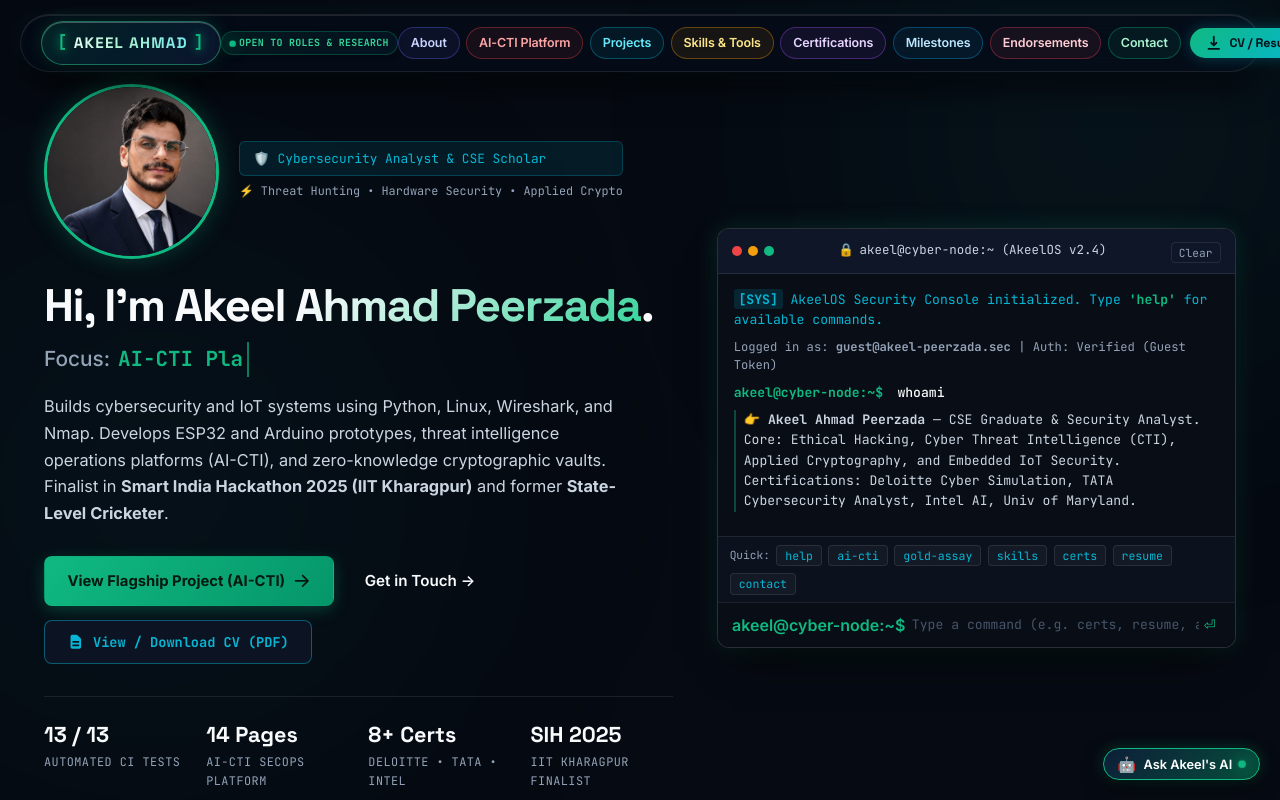
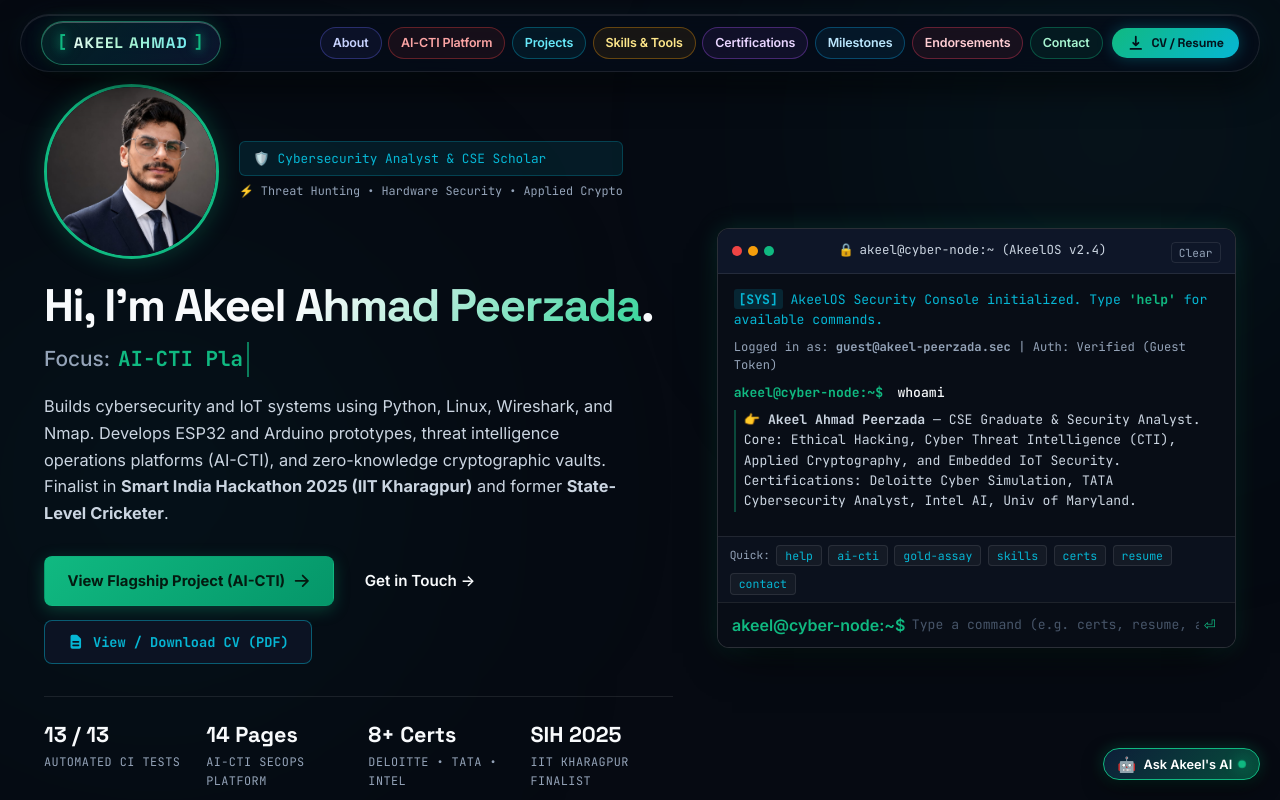
Before and after one commit to AKEEL-AHMAD/portfolio, a website: page index.html in a window 1280 px wide. Shown: the top 800 px of the page. Drawn offline with Linux system fonts and the light colour scheme.

Commit message:
Exclude Open to Roles & Research status indicator pill from navigation header panel

```diff
--- a/index.html
+++ b/index.html
@@ -31,12 +31,6 @@
   <header class="site-header" id="navbar">
     <div class="header-container">
       <a href="#hero" class="brand-logo" aria-label="Akeel Ahmad Peerzada Home"><span class="brand-bracket">[</span><span class="brand-text">AKEEL&nbsp;AHMAD</span><span class="brand-bracket">]</span></a>
-
-      <!-- Status Indicator Pill (Desktop Only) -->
-      <div class="status-indicator-pill desktop-only" title="Status: Open to Security & Engineering Opportunities">
-        <span class="status-pulse"></span>
-        <span class="status-label">Open to Roles & Research</span>
-      </div>
 
       <!-- Nav Links -->
       <nav class="nav-menu" id="navMenu" aria-label="Main Navigation">
```
